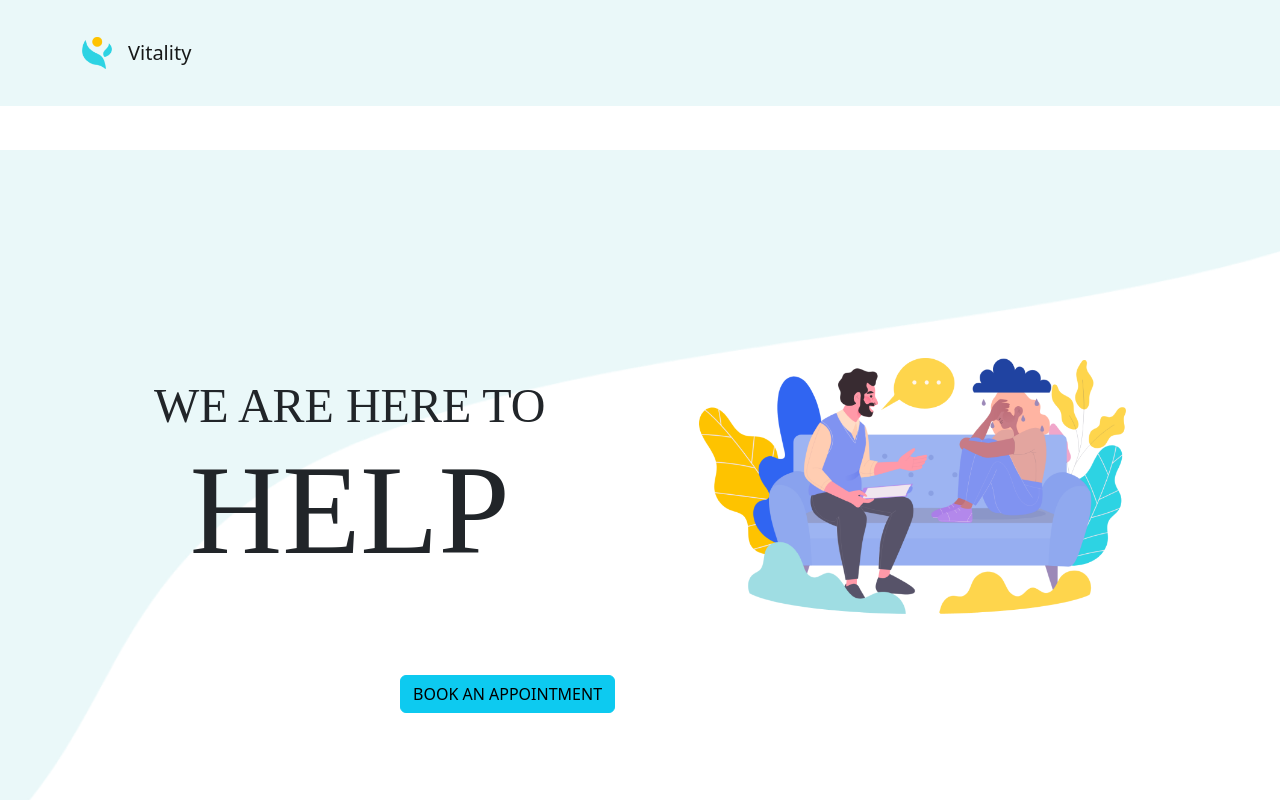
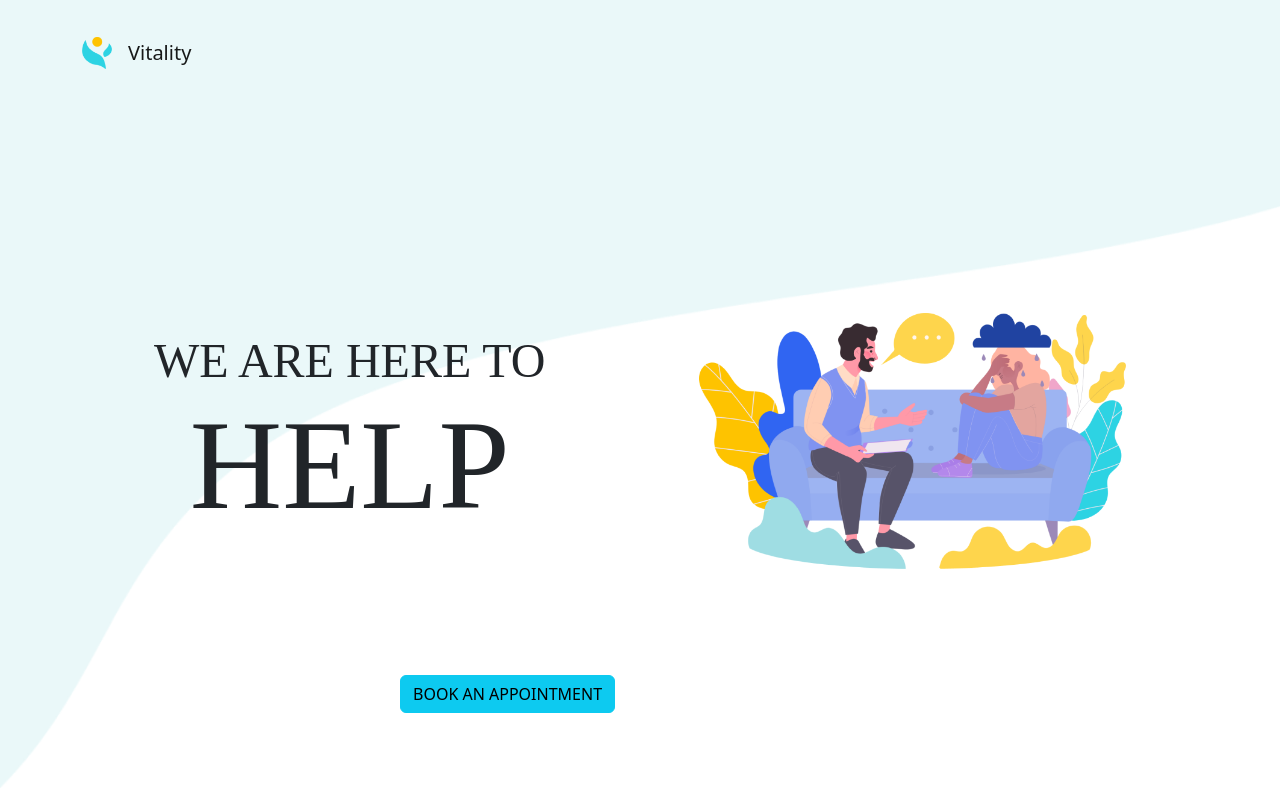
Before and after one commit to Recoded-Spark-Turkey-2022/Vitality, a React (Create React App) app: page / in a window 1280 px wide. Shown: the top 800 px of the page. Built offline with nearby package versions, Linux system fonts and the light colour scheme; no server answers.

Commit message:
[fixed] homepage margin-top issue is solved

```diff
--- a/src/components/Booking/BookingHome.js
+++ b/src/components/Booking/BookingHome.js
@@ -12,6 +12,7 @@ const BookingHome = () => {
     width: '100vw',
     backgroundSize: 'cover',
     backgroundPosition: 'top',
+    marginTop: -45,
     top: 0, }}>
 
       <div className="flex flex-col pt-16  items-center md:flex-col   lg:flex-row    lg:justify-evenly lg:items-center md:items-center lg:pt-52  md:pt-28">
```
